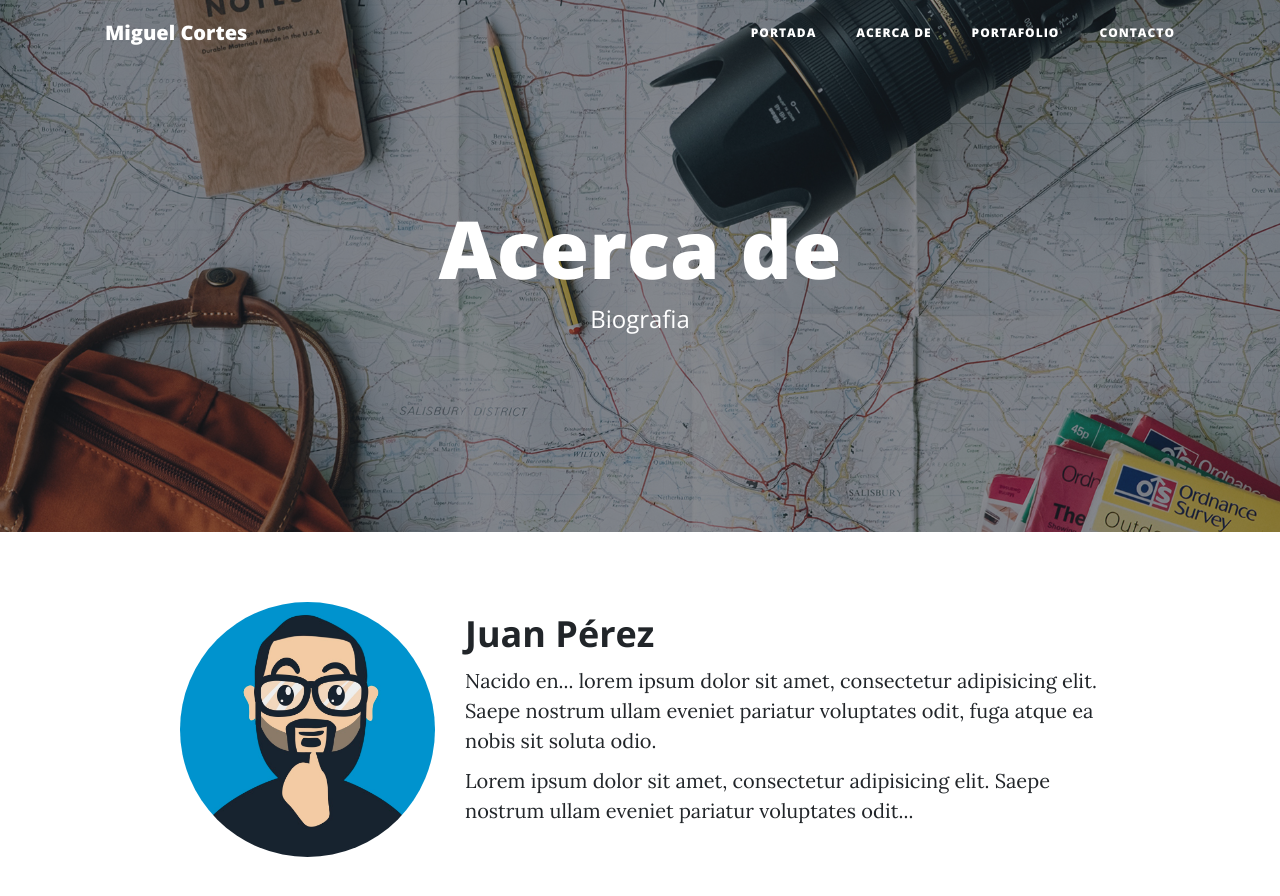
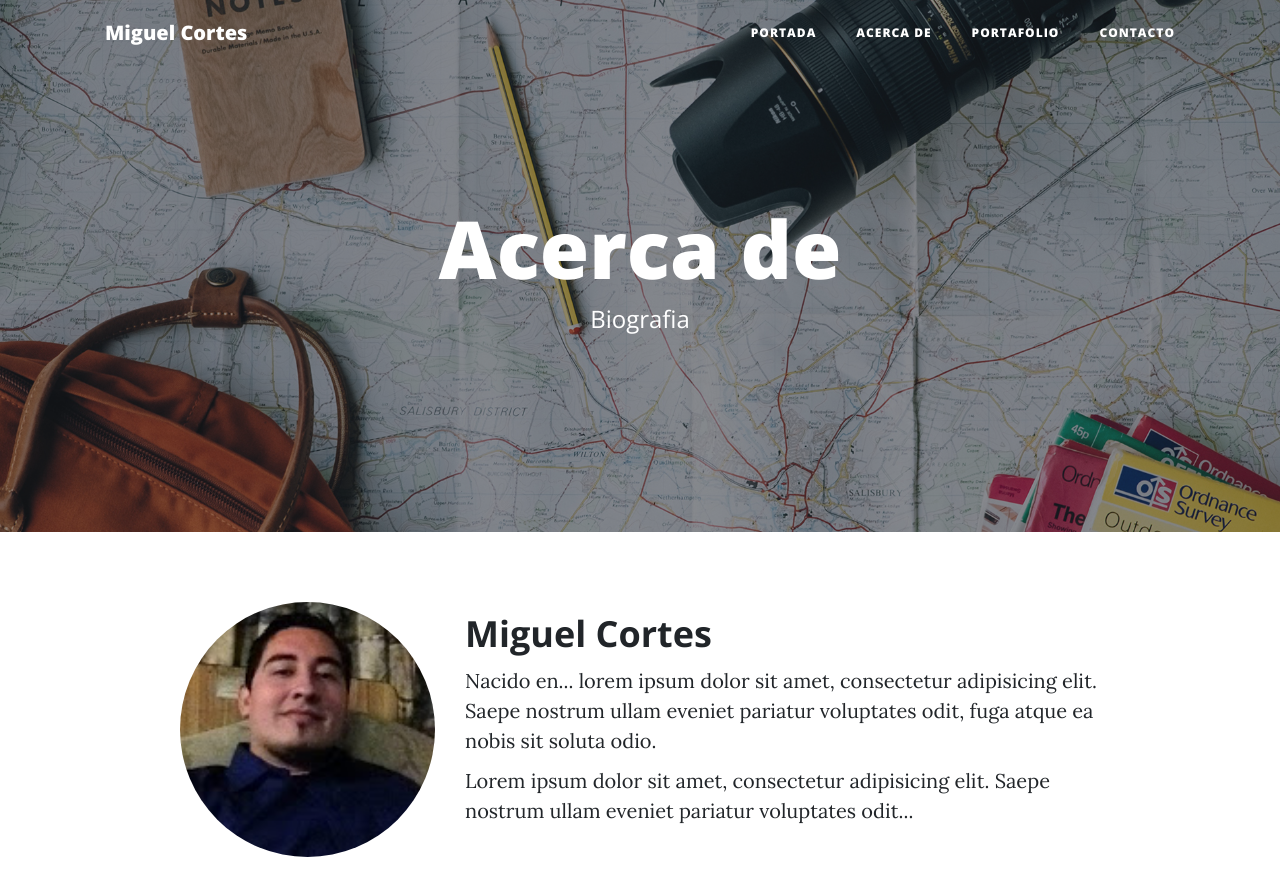
Before and after one commit to migCortess/webpersonal, a Django app: page /about-me/ in a window 1280 px wide. Shown: the top 896 px of the page. Run offline with Django 3.2, Linux system fonts and the light colour scheme; some libraries are stand-ins or nearby versions.

Commit message:
cambio avatar

```diff
--- a/core/templates/core/about.html
+++ b/core/templates/core/about.html
@@ -15,7 +15,7 @@
           <img class="img-fluid avatar" src="{% static 'core/img/avatar.jpg' %}" alt="">
         </div>
         <div class="col-lg-7 col-md-8">
-          <h2 class="section-heading">Juan Pérez</h2>
+          <h2 class="section-heading">Miguel Cortes</h2>
           <p>Nacido en... lorem ipsum dolor sit amet, consectetur adipisicing elit. Saepe nostrum ullam eveniet pariatur voluptates odit, fuga atque ea nobis sit soluta odio.</p>
           <p>Lorem ipsum dolor sit amet, consectetur adipisicing elit. Saepe nostrum ullam eveniet pariatur voluptates odit...</p>
         </div>
```
Also changed, not shown: core/static/core/img/avatar.jpg.
